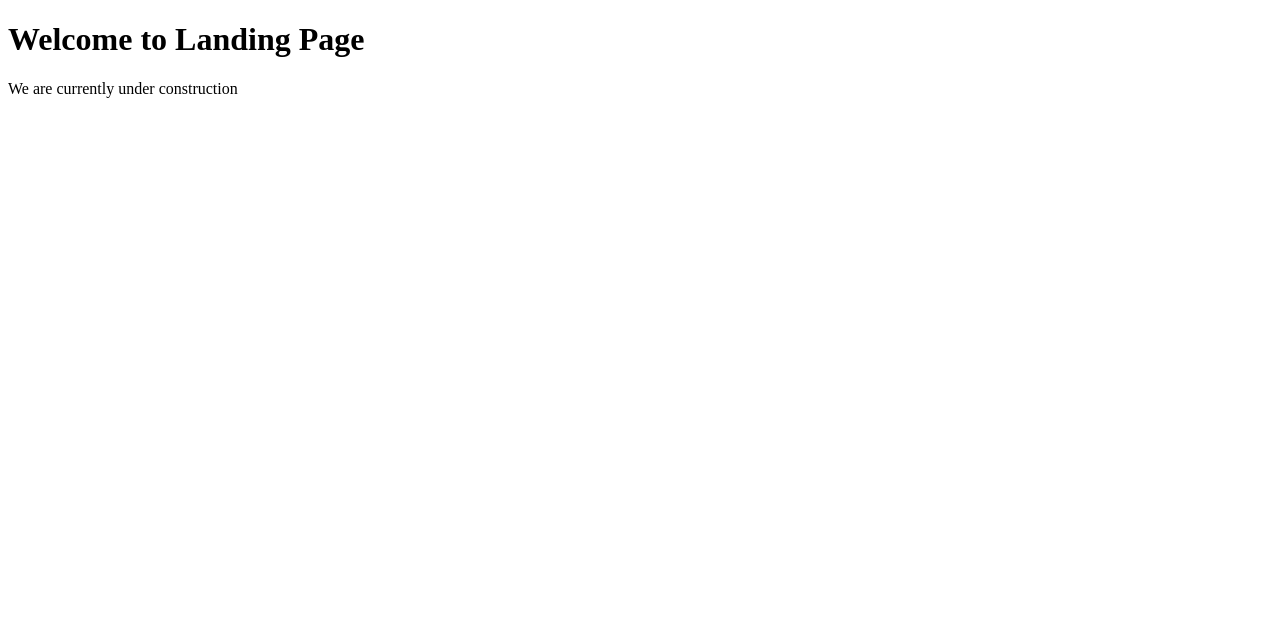
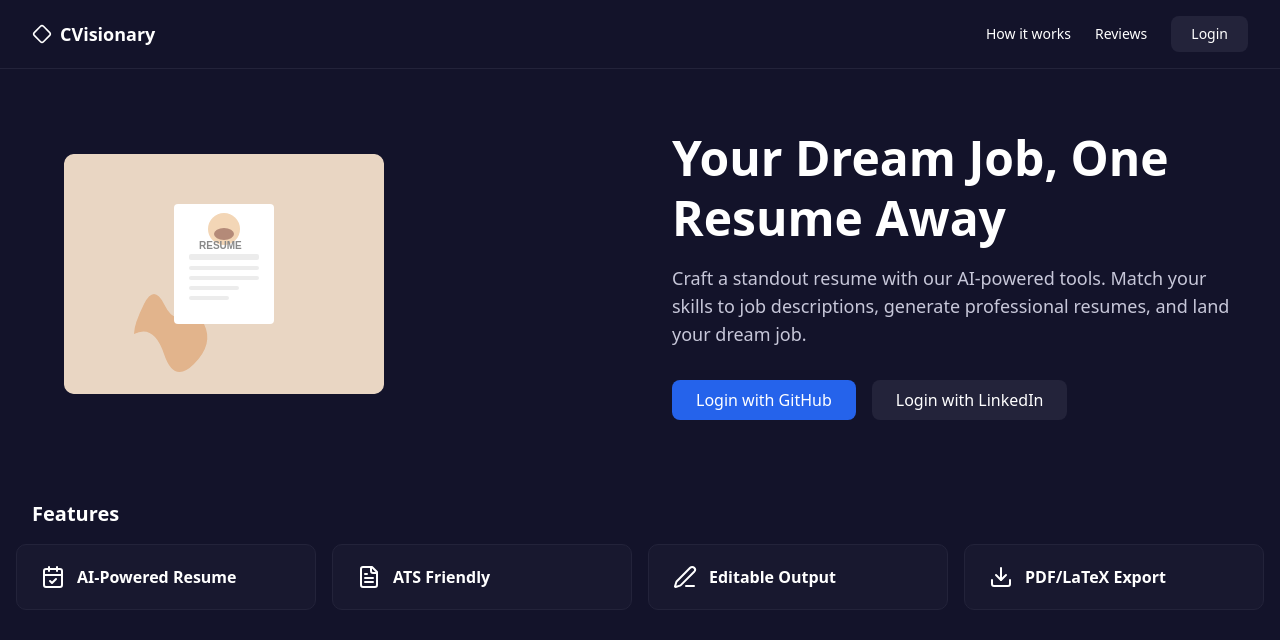
Before and after one commit to QuantumRebels/CVisionary, a React (Vite) app in the folder frontend/: page / in a window 1280 px wide. Shown: the top 640 px of the page. Built offline with nearby package versions, Linux system fonts and the light colour scheme.

Commit message:
fix navbar

```diff
--- a/frontend/src/App.jsx
+++ b/frontend/src/App.jsx
@@ -1,4 +1,5 @@
 import React from "react"
+import "./index.css"
 import { Routes , Route } from 'react-router-dom'
 
 import Login from './pages/login.jsx'
--- a/frontend/src/components/landing/Navbar.jsx
+++ b/frontend/src/components/landing/Navbar.jsx
@@ -3,11 +3,11 @@ import { Diamond } from "lucide-react";
 
 function Navbar({ isLoggedIn }) {
   return (
-    <nav className="bg-[#13132a] px-8 py-4 flex items-center justify-between border-b border-[#23233a]">
+    <nav className="w-full bg-[#13132a] px-8 py-4 flex items-center justify-between border-b border-[#23233a] fixed top-0 left-0 z-50">
       {/* Logo */}
       <div className="flex items-center space-x-2">
         <Diamond className="w-5 h-5 text-white" />
-        <span className="font-semibold text-white text-lg">CVisonary</span>
+        <span className="font-semibold text-white text-lg">CVisionary</span>
       </div>
       {/* Navigation Buttons */}
       <div className="flex items-center space-x-6">
--- a/frontend/src/components/landing/landing.jsx
+++ b/frontend/src/components/landing/landing.jsx
@@ -26,13 +26,12 @@ function Landing() {
   const isLoggedIn = false;
 
   return (
-    <>
+    <div className="bg-[#13132a] min-h-screen">
       <Navbar isLoggedIn={isLoggedIn} />
       <Hero />
-      {/* Hero*/}
       <Features />
-      {/* ...rest of your landing page... */}
-    </>
+      {/* ...other sections... */}
+    </div>
   );
 }
 
--- a/frontend/src/pages/landing.jsx
+++ b/frontend/src/pages/landing.jsx
@@ -1,12 +1,19 @@
-import { React}  from "react";
+import React from "react";
+import Navbar from "@/components/landing/Navbar";
+import Hero from "@/components/landing/Hero";
+import Features from "@/components/landing/Features";
 
-const landing = () => {
+const Landing = () => {
   return (
-    <div className="app">
-      <h1 className="text-red-600 text-6xl font-bold">Welcome to Landing Page</h1>
-      <p className="text-3xl text-black font-semibold mt-4">We are currently under construction</p>
+    <div className="bg-[#13132a] min-h-screen">
+      <Navbar isLoggedIn={false} />
+      <div className="pt-20"> {/* Add top padding to prevent overlap */}
+        <Hero />
+        <Features />
+        {/* Add more sections as needed */}
+      </div>
     </div>
   );
-}
+};
 
-export default landing ;
+export default Landing;
```
